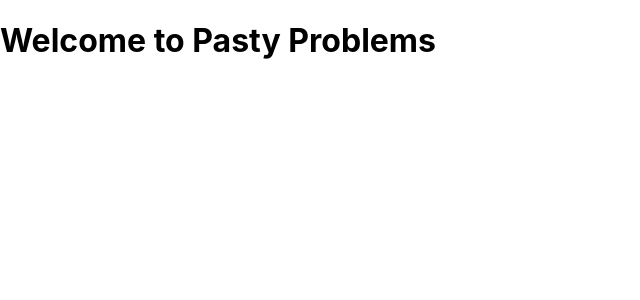
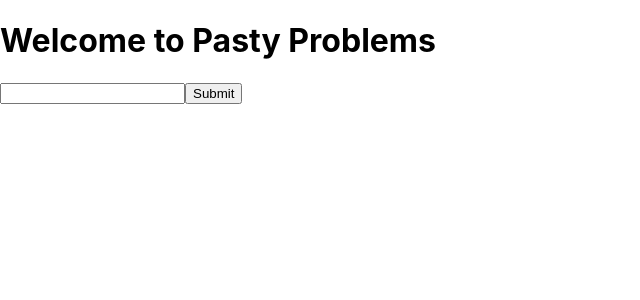
Before and after one commit to mpgasbarro/pasty-problems, a React (Create React App) app: page / in a window 1280 px wide. Shown: the top 300 px of the page, without its empty margins (0-640 px from the left). Built offline with nearby package versions, Linux system fonts and the light colour scheme; no server answers.

Commit message:
passing input data from child up to app.js successfully.

```diff
--- a/src/App.js
+++ b/src/App.js
@@ -1,5 +1,6 @@
 import React, { Component } from 'react';
 import Home from './Home/Home';
+import Userinput from './UserInput/Userinput';
 
 const url =
 	'https://api.openuv.io/api/v1/uv?lat=-33.34&lng=115.342&dt=2018-01-24T10:50:52.283Z';
@@ -13,7 +14,12 @@ class App extends Component {
 			uvIndex: '',
 			lat: '',
 			long: '',
+			inputValue: '',
 		};
+		this.handleInputValue = this.handleInputValue.bind(this);
+	}
+	handleInputValue(val) {
+		this.setState({ inputValue: val });
 	}
 
 	componentDidMount() {
@@ -53,13 +59,15 @@ class App extends Component {
 	}
 
 	render() {
-		console.log(this.state.long);
-		console.log(this.state.uvIndex);
+		console.log(this.state.inputValue);
 		return (
 			<div>
 				<header>
 					<Home />
 				</header>
+				<div>
+					<Userinput handleInput={this.handleInputValue} />
+				</div>
 			</div>
 		);
 	}
--- /dev/null
+++ b/src/UserInput/Userinput.js
@@ -0,0 +1,32 @@
+import React, { Component } from 'react';
+
+class Userinput extends Component {
+	constructor(props) {
+		super(props);
+		this.state = {
+			inputVal: '',
+		};
+		this.onInputChange = this.onInputChange.bind(this);
+		this.handleSubmit = this.handleSubmit.bind(this);
+	}
+
+	// handle input change event
+	onInputChange(e) {
+		this.setState({ inputVal: e.target.value });
+	}
+
+	// handle button click event and pass data in parent
+	handleSubmit() {
+		this.props.handleInput(this.state.inputVal);
+	}
+	render() {
+		return (
+			<div>
+				<input value={this.state.inputVal} onChange={this.onInputChange} />
+				<input type='button' value='Submit' onClick={this.handleSubmit} />
+			</div>
+		);
+	}
+}
+
+export default Userinput;
```
Also changed, not shown: src/UserInput/Userinput.css (added), 1 other file (tests, documents, lock files or other folders).
